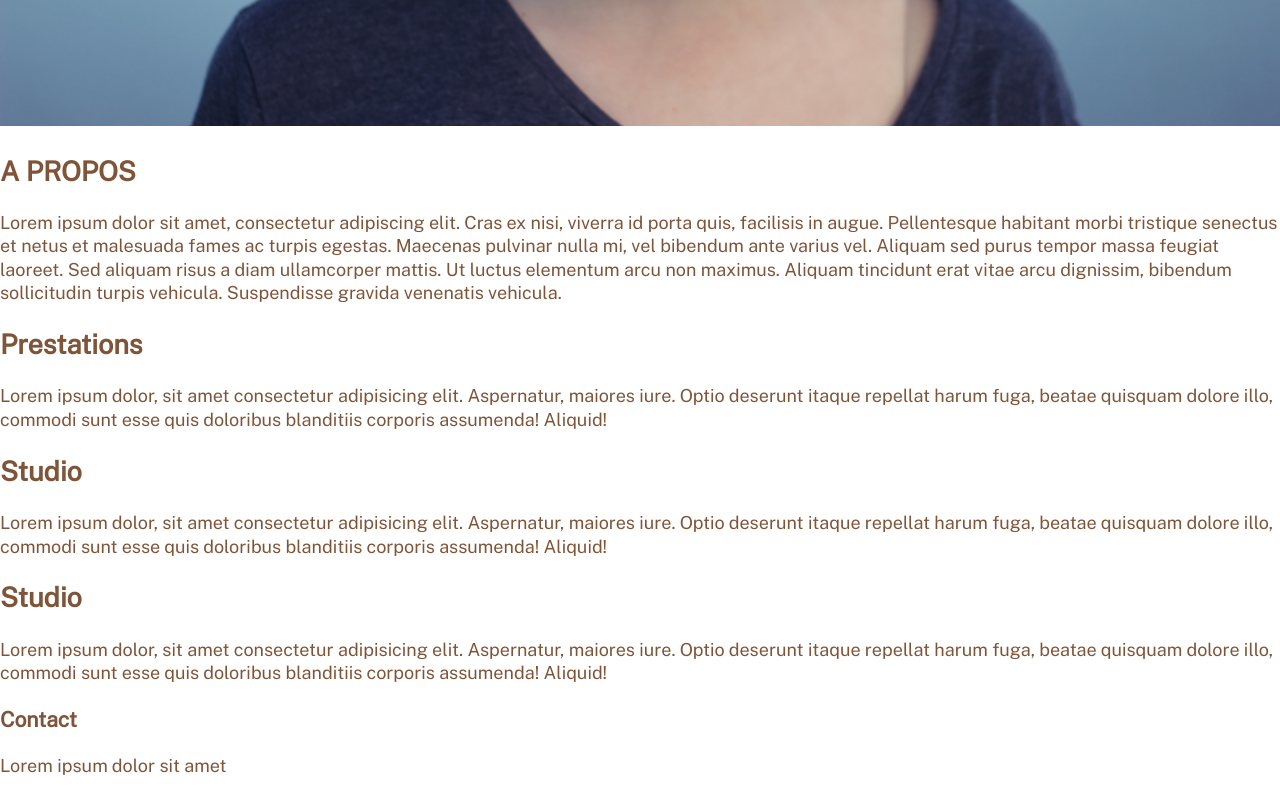
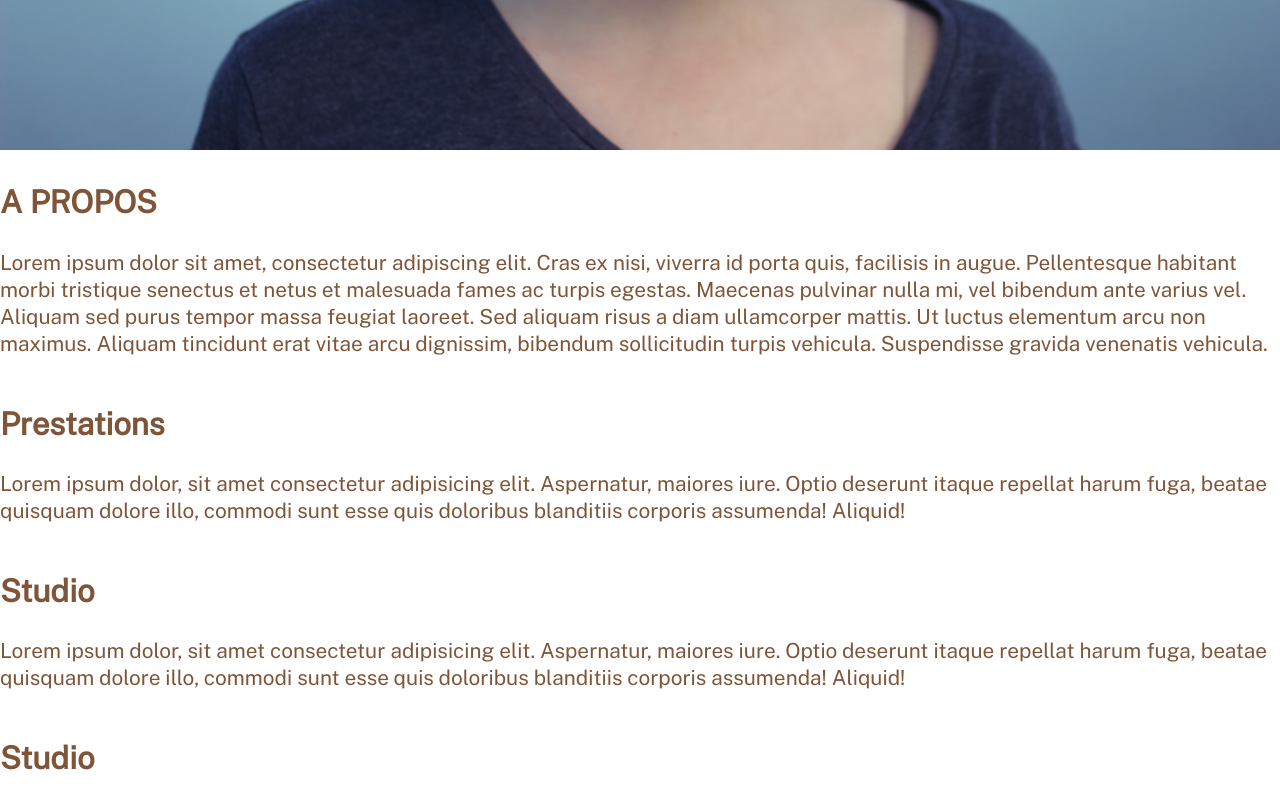
Before and after one commit to baotram1209/sass-baby-pics-git, a website built with Parcel: page index.html in a window 1280 px wide. Shown: the part 1501-2291 px from the top of the page. Built offline with nearby package versions, Linux system fonts and the light colour scheme; grey boxes are pictures that could not be loaded; files whose address does not match are found by name.

Commit message:
media-querry

```diff
--- a/stylesheets/abstracts/_variables.scss
+++ b/stylesheets/abstracts/_variables.scss
@@ -7,5 +7,5 @@ $white: white;
 
 
 //Font -sizes
-$font-sm: 0.875rem; // 14px
-$font-med: 1.125rem; // 18px
+$font-sm: 0.6rem;
+$font-med: 1.3rem;
--- a/stylesheets/layout/_grid.scss
+++ b/stylesheets/layout/_grid.scss
@@ -4,15 +4,23 @@
 
 .feature {
     &__grid {
+    display: grid;
+    grid-template-columns: 1fr;
+    @include breakpoint-up(medium){
+        grid-template-columns: repeat (2, 1fr);
+    }
+    @include breakpoint-up(large){
+        grid-template-columns: repeat (3, 1fr);
 
     }
-    &__item {
+    }
+    // &__item {
 
-    }
-    &__image {
+    // }
+    // &__image {
 
-    }
-    &__text {
+    // }
+    // &__text {
 
-    }
+    // }
 }
--- a/stylesheets/layout/_header.scss
+++ b/stylesheets/layout/_header.scss
@@ -6,8 +6,8 @@
     }
     &__logo{
         img {
-            width: 8rem;
-            height: 5rem;
+            width: 8em;
+            height: 5em;
         }
 
     }
```
Also changed, not shown: stylesheets/main.css, 1 other file.
